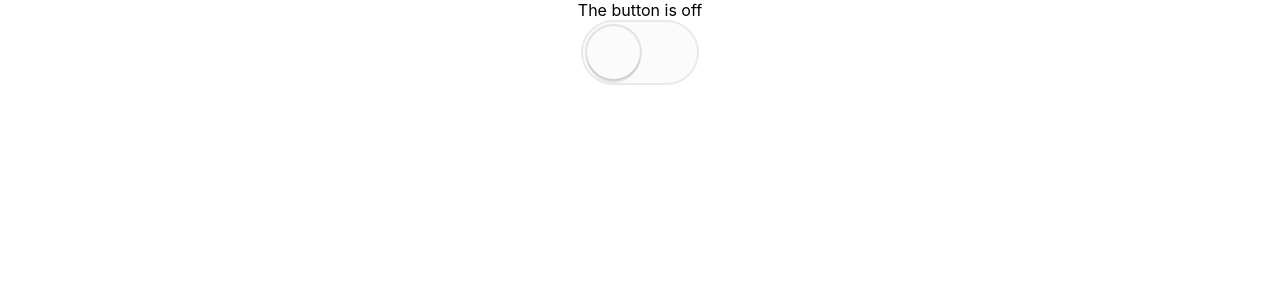
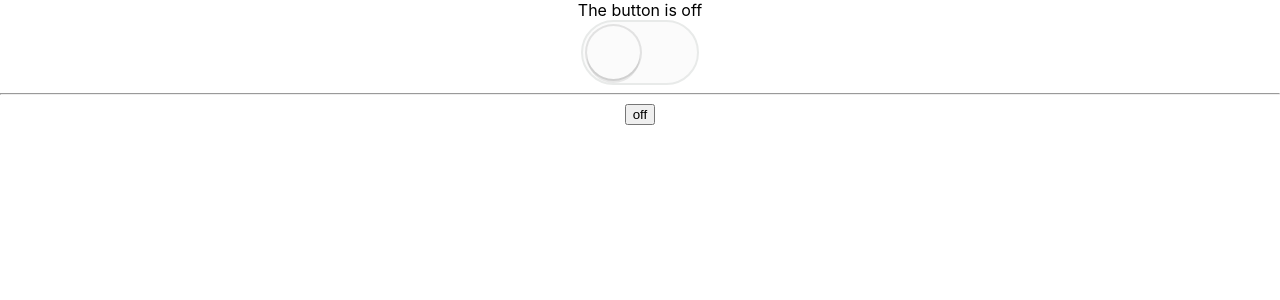
Before and after one commit to MKrzek/react-component-patterns, a React (Create React App) app: page / in a window 1280 px wide. Shown: the top 300 px of the page. Built offline with nearby package versions, Linux system fonts and the light colour scheme.

Commit message:
feat: implemented renderProps pattern

```diff
--- a/src/App.js
+++ b/src/App.js
@@ -1,13 +1,15 @@
 import React from 'react';
 import Usage from './components/Usage(1)'
 import CompoundUsage from "./components/CompoundUsage"
+import  RenderPropsUsage from './components/RenderPropsUsage'
 import './App.css';
 
 function App() {
   return (
     <div className="App">
       {/* <Usage /> */}
-      <CompoundUsage/>
+      {/* <CompoundUsage/> */}
+      <RenderPropsUsage/>
     </div>
   );
 }
--- /dev/null
+++ b/src/components/RenderPropsUsage.js
@@ -0,0 +1,26 @@
+import React from 'react';
+import Toggle from './Toggle-renderProps';
+import { Switch } from './Switch';
+function RenderPropsUsage({
+    onToggle = (...args) => console.log('onToggle', ...args),
+}) {
+    return (
+        <Toggle onToggle={onToggle}
+
+        >
+            {({ on, toggle }) => (
+                <div>
+                    {on ? 'The button is on' : 'The button is off'}
+                    <Switch on={on} onClick={toggle} />
+                    <hr />
+                    <button aria-label="custom-button" onClick={toggle}>
+                        {on ? 'on' : 'off'}
+                    </button>
+                </div>
+            )}
+        </Toggle>
+    )
+}
+RenderPropsUsage.title = 'Render Props'
+
+export default RenderPropsUsage
--- /dev/null
+++ b/src/components/Toggle-renderProps.js
@@ -0,0 +1,20 @@
+import React from 'react';
+
+class Toggle extends React.Component {
+
+    state = { on: false }
+    toggle = () =>
+        this.setState(
+            ({ on }) => ({ on: !on }),
+            () => {
+                this.props.onToggle(this.state.on)
+            },
+        )
+
+    render() {
+        const { on } = this.state
+
+        return this.props.children({ on, toggle: this.toggle })
+    }
+}
+export default Toggle
```
